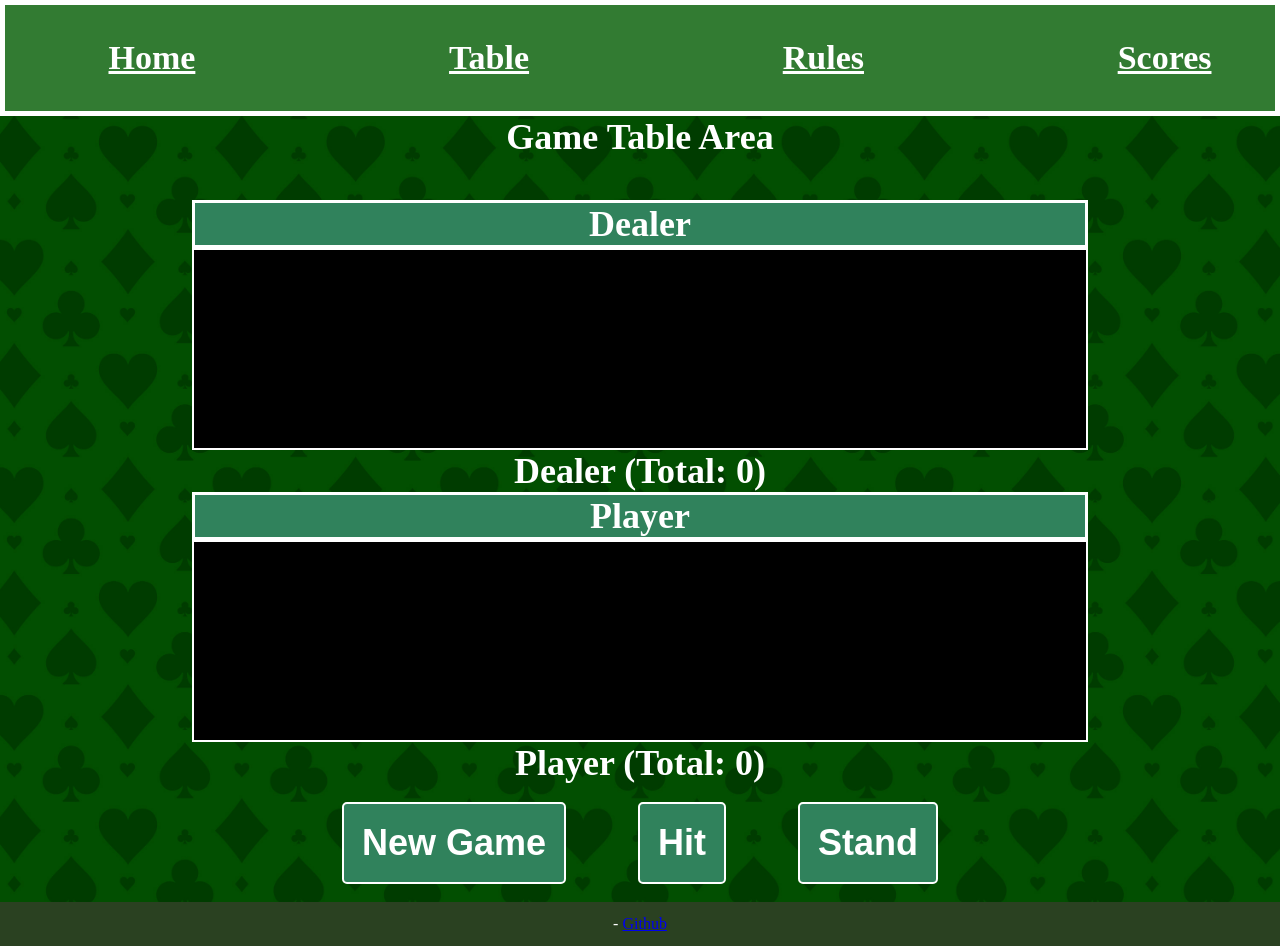
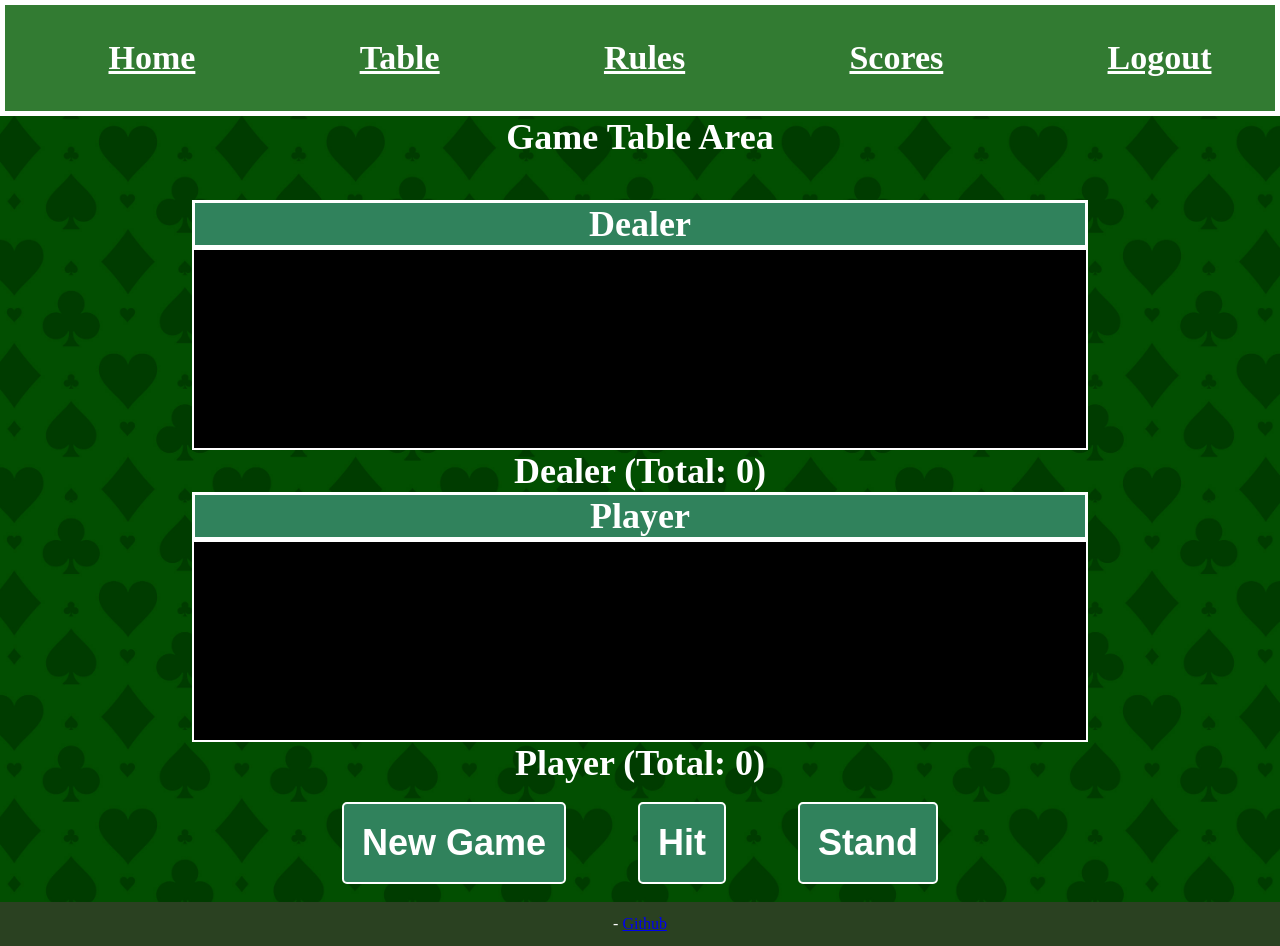
Before and after one commit to alvarjos/Startup, a React (Vite) app: page /table in a window 1280 px wide. Built offline with nearby package versions, Linux system fonts and the light colour scheme.

Commit message:
Added logout button

```diff
--- a/src/app.jsx
+++ b/src/app.jsx
@@ -73,9 +73,12 @@ function NotFound() {
   return <main className="container-fluid bg-secondary text-center">404: Return to sender. Address unknown.</main>;
 }
 
+const LOGOUT_PATHS = ['/table', '/rules', '/scores'];
+
 function Layout({user}) {
   const location = useLocation();
   const hideHeader = location.pathname === "/";
+  const showLogout = LOGOUT_PATHS.includes(location.pathname);
   return (
     < >
       {!hideHeader && <header>
@@ -105,6 +108,13 @@ function Layout({user}) {
             Scores
           </NavLink>
         </ul>
+        {showLogout && (
+          <ul>
+            <NavLink className="nav-link" to="/">
+              Logout
+            </NavLink>
+          </ul>
+        )}
       </div>
       </header>}
     </>
```
